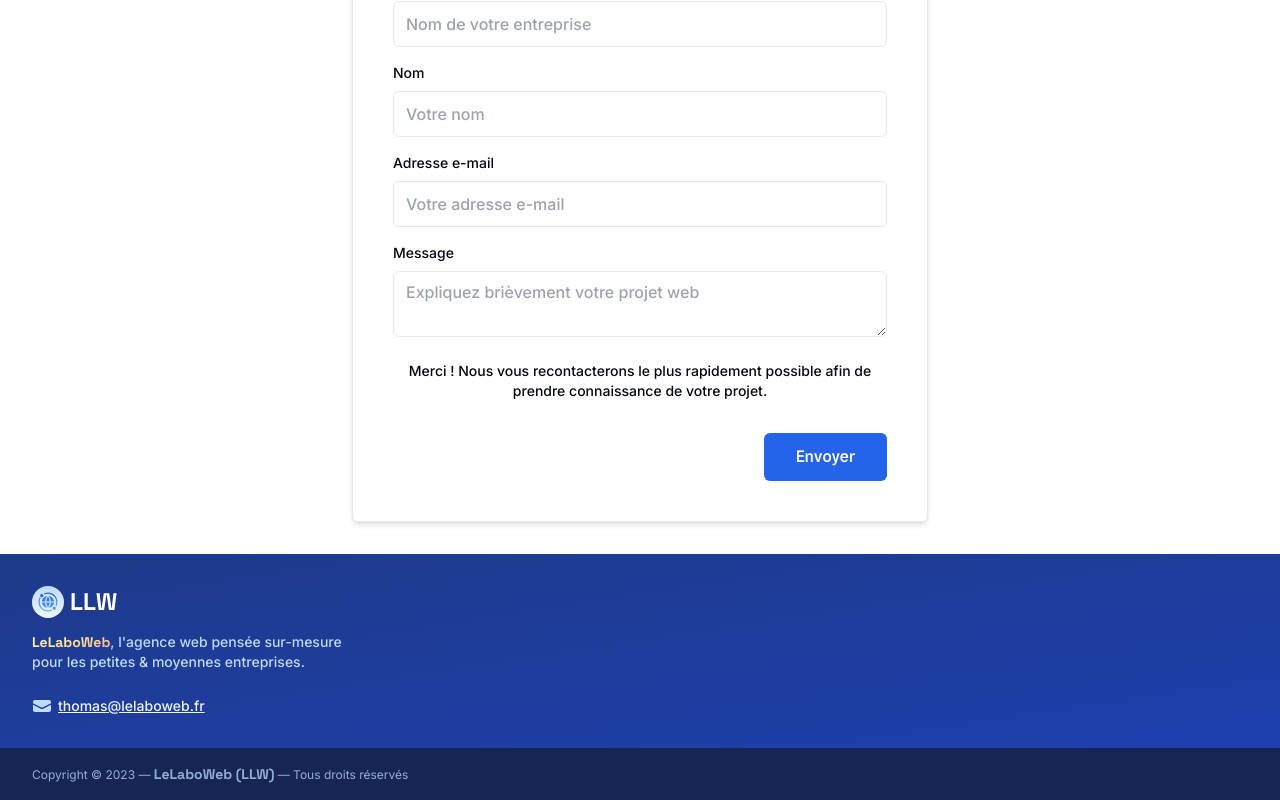
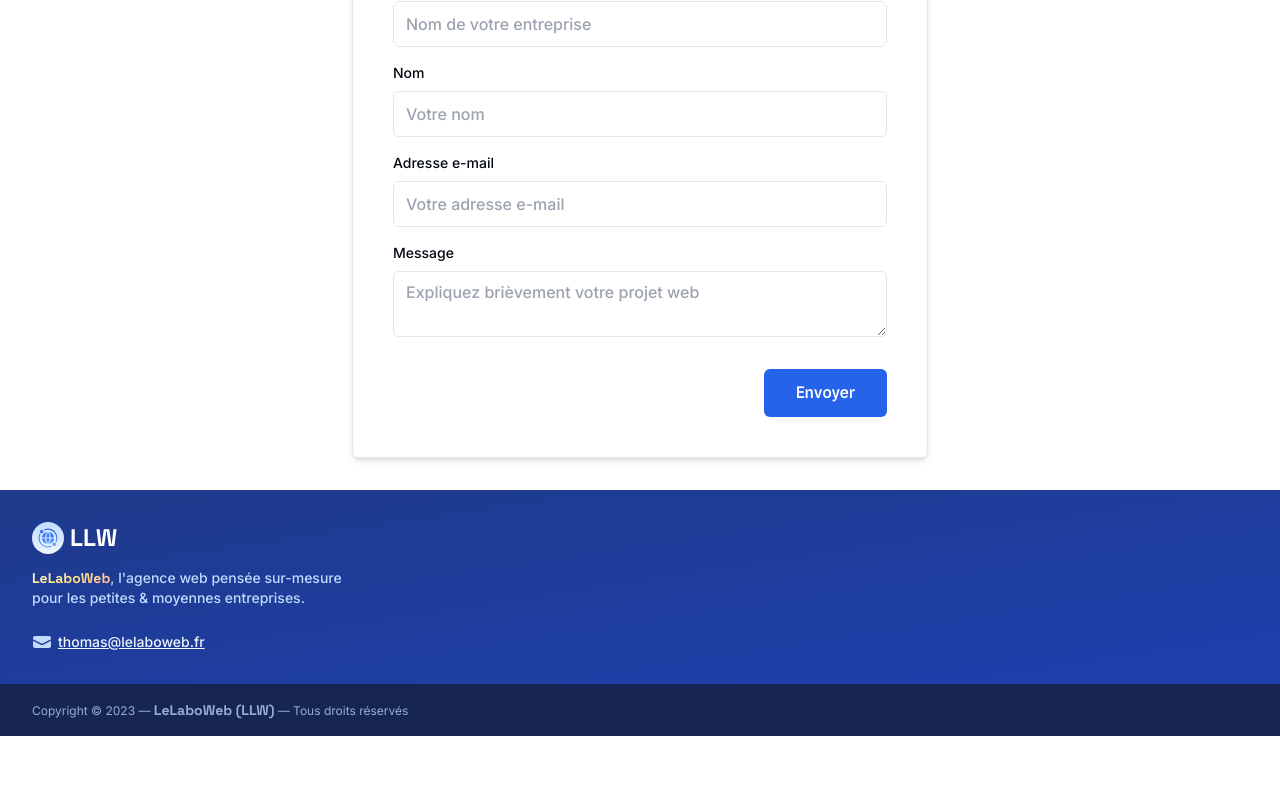
Before and after one commit to TotomInc/tcaweb, a Next.js app: page /contact in a window 1280 px wide. Shown: the part 1168-1968 px from the top of the page. After the commit the page ends 1904 px from the top, so only its background shows below. Built offline with nearby package versions, Linux system fonts and the light colour scheme.

Commit message:
fix(contact): success false

```diff
--- a/components/sections/ContactForm.tsx
+++ b/components/sections/ContactForm.tsx
@@ -40,7 +40,7 @@ function Textarea({
 }
 
 export function ContactForm() {
-  const [success, setSuccess] = useState(true);
+  const [success, setSuccess] = useState(false);
   const [isLoading, setIsLoading] = useState(false);
 
   const [entreprise, setEntreprise] = useState("");
```
